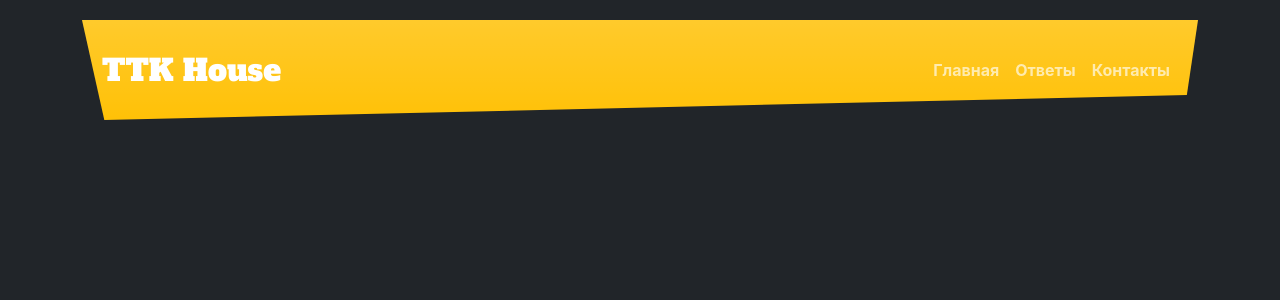
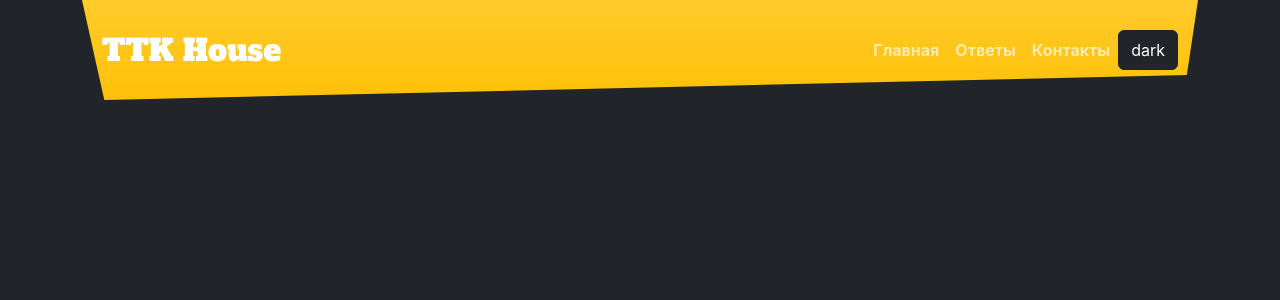
Before and after one commit to iSlideRjs/ttk-house, a React (Create React App) app: page / in a window 1280 px wide. Shown: the top 300 px of the page. Built offline with nearby package versions, Linux system fonts and the light colour scheme; the HTML template or start-up script is replaced by a standard one.

Commit message:
Add button theme mode

```diff
--- a/public/index.html
+++ b/public/index.html
@@ -1,5 +1,5 @@
 <!DOCTYPE html>
-<html lang="ru" data-bs-theme="dark">
+<html lang="ru">
   <head>
     <meta charset="utf-8" />
     <link rel="icon" href="%PUBLIC_URL%/favicon.ico" />
@@ -9,7 +9,7 @@
     <title>TTK House</title>
   </head>
   <body>
-    <noscript>You need to enable JavaScript to run this app.</noscript>
+    <noscript>Вы должны включить JavaScript для работы с сайтом.</noscript>
     <div id="root"></div>
   </body>
 </html>
--- a/src/App.js
+++ b/src/App.js
@@ -1,12 +1,19 @@
 import React from 'react';
+import { useState } from 'react';
 import { Header } from './components/Header';
 import Container from 'react-bootstrap/Container';
 
 function App() {
+  const [theme, setTheme] = useState('dark');
+
+  const changeTheme = () => {
+    setTheme(theme === 'dark' ? 'light' : 'dark');
+  };
+
   return (
-    <div className="App">
+    <div className="App" data-bs-theme={theme}>
       <Container>
-        <Header />
+        <Header theme={theme} changeTheme={changeTheme} />
       </Container>
     </div>
   );
--- a/src/components/Header.jsx
+++ b/src/components/Header.jsx
@@ -1,8 +1,9 @@
 import Container from 'react-bootstrap/Container';
 import Nav from 'react-bootstrap/Nav';
 import Navbar from 'react-bootstrap/Navbar';
+import Button from 'react-bootstrap/Button';
 
-function Header() {
+function Header({ changeTheme, theme }) {
   return (
     <Navbar className="head bg-warning bg-gradient">
       <Container>
@@ -13,6 +14,9 @@ function Header() {
           <Nav.Link href="#home">Главная</Nav.Link>
           <Nav.Link href="#features">Ответы</Nav.Link>
           <Nav.Link href="#pricing">Контакты</Nav.Link>
+          <Button variant={theme} onClick={changeTheme}>
+            {theme}
+          </Button>
         </Nav>
       </Container>
     </Navbar>
--- a/src/index.scss
+++ b/src/index.scss
@@ -10,7 +10,6 @@
 
 body {
   margin: 0;
-  background-color: var(--bs-body-bg);
   font-family: -apple-system, BlinkMacSystemFont, 'Segoe UI', 'Roboto', 'Oxygen',
     'Ubuntu', 'Cantarell', 'Fira Sans', 'Droid Sans', 'Helvetica Neue',
     sans-serif;
@@ -25,7 +24,6 @@ code {
 
 .head {
   height: 100px;
-  margin-top: 20px;
   clip-path: polygon(0% 0%, 100% 0%, 99% 75%, 2% 100%);
 }
 
@@ -37,3 +35,8 @@ code {
 .nav-header {
   font-weight: bold;
 }
+
+.App {
+  min-height: 100vh;
+  background-color: var(--bs-body-bg);
+}
```
